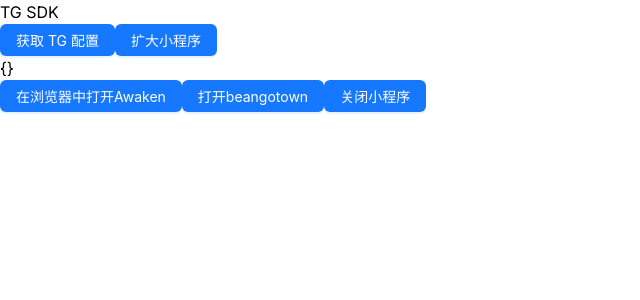
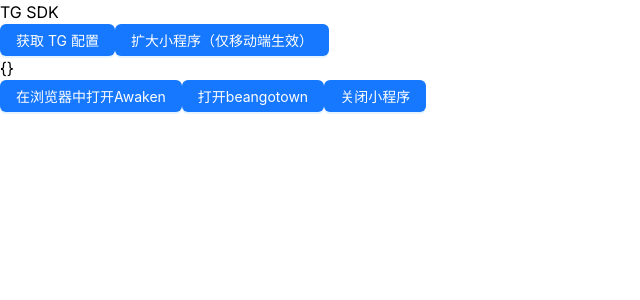
Before and after one commit to xiaoshitou0131/test-tg-app, a Next.js app: page / in a window 1280 px wide. Shown: the top 300 px of the page, without its empty margins (0-640 px from the left). Built offline with nearby package versions, Linux system fonts and the light colour scheme.

Commit message:
更新文案

```diff
--- a/src/app/page.tsx
+++ b/src/app/page.tsx
@@ -44,7 +44,7 @@ export default function Sign() {
     <div>
       <h1>TG SDK</h1>
       <Button type='primary' onClick={getTgConfig}>获取 TG 配置</Button>
-      <Button type='primary' onClick={expandApp}>扩大小程序</Button>
+      <Button type='primary' onClick={expandApp}>扩大小程序（仅移动端生效）</Button>
       <br />
       {JSON.stringify(tgData)}
       <br />
```
